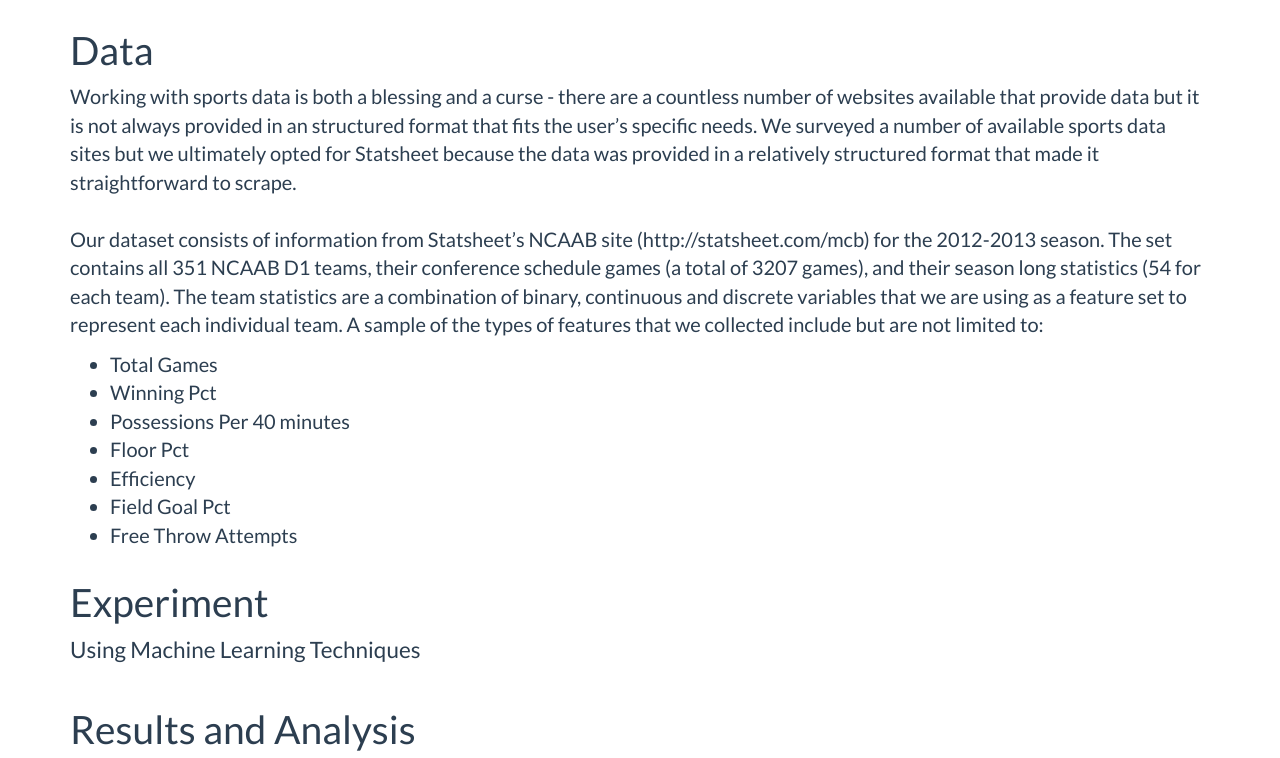
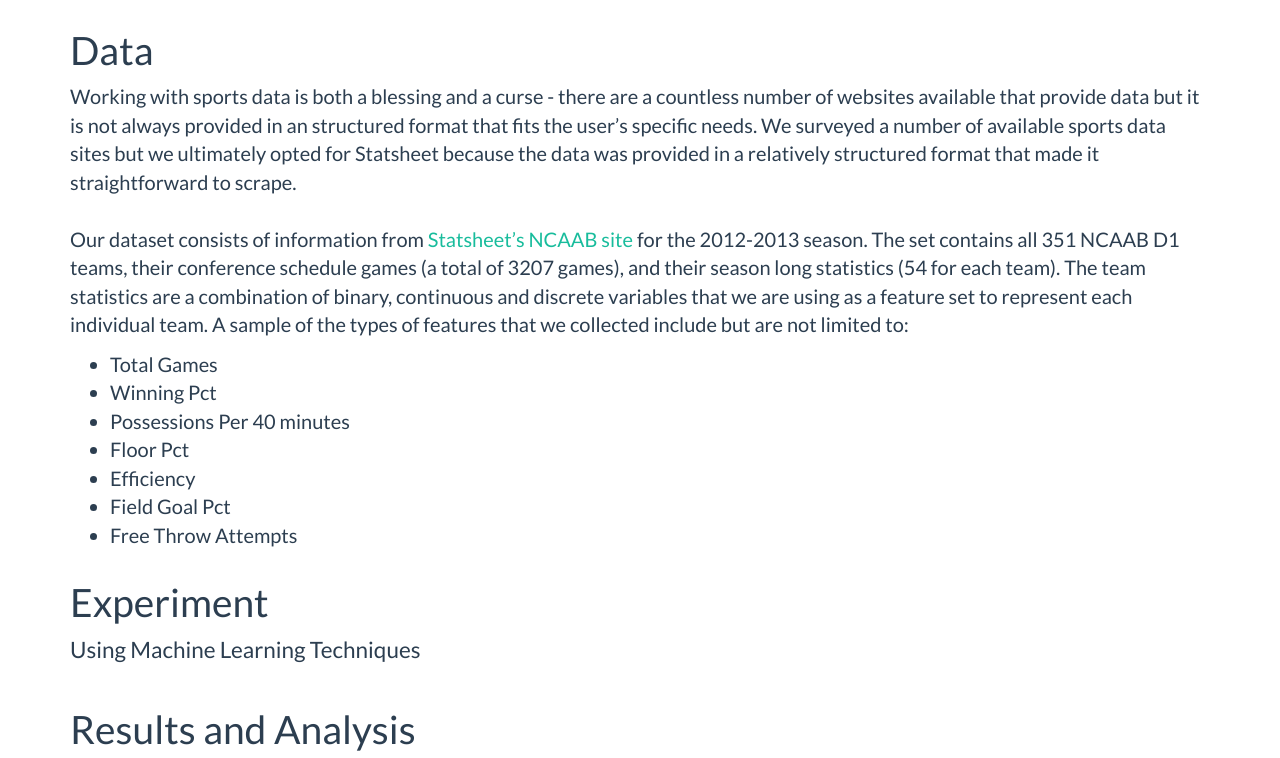
Before and after one commit to allenz456/March-Madness, a plain HTML site: page index.html in a window 1280 px wide. Shown: the part 1021-1779 px from the top of the page. Drawn offline with nearby package versions, Linux system fonts and the light colour scheme.

Commit message:
added link to statsheet

```diff
--- a/index.html
+++ b/index.html
@@ -127,7 +127,7 @@
               Working with sports data is both a blessing and a curse - there are a countless number of websites available that provide data but it is not always provided in an structured format that fits the user’s specific needs. We surveyed a number of available sports data sites but we ultimately opted for Statsheet because the data was provided in a relatively structured format that made it straightforward to scrape.
               <br>
               <br>
-              Our dataset consists of information from Statsheet’s NCAAB site (http://statsheet.com/mcb) for the 2012-2013 season. The set contains all 351 NCAAB D1 teams, their conference schedule games (a total of 3207 games), and their season long statistics (54 for each team). The team statistics are a combination of binary, continuous and discrete variables that we are using as a feature set to represent each individual team. A sample of the types of features that we collected include but are not limited to:
+              Our dataset consists of information from <a href='http://statsheet.com/mcb' target='blank'>Statsheet’s NCAAB site</a> for the 2012-2013 season. The set contains all 351 NCAAB D1 teams, their conference schedule games (a total of 3207 games), and their season long statistics (54 for each team). The team statistics are a combination of binary, continuous and discrete variables that we are using as a feature set to represent each individual team. A sample of the types of features that we collected include but are not limited to:
               <ul class='content-list'>
                   <li>Total Games</li>
                   <li>Winning Pct</li>
```
